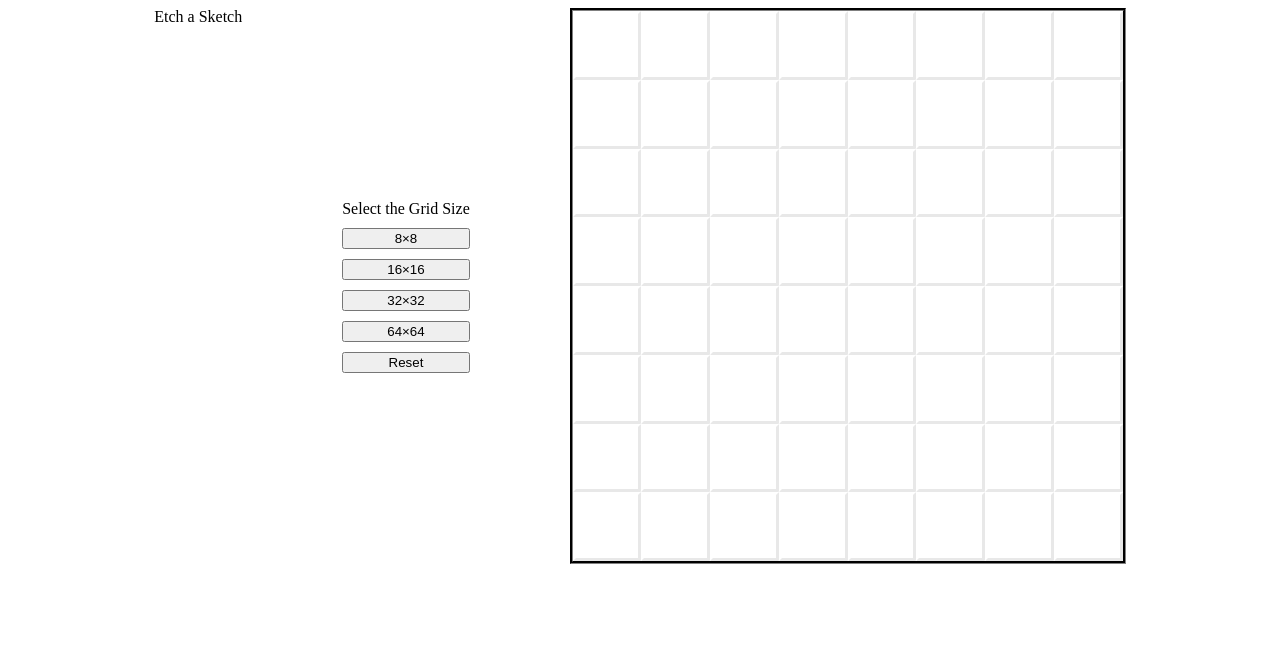
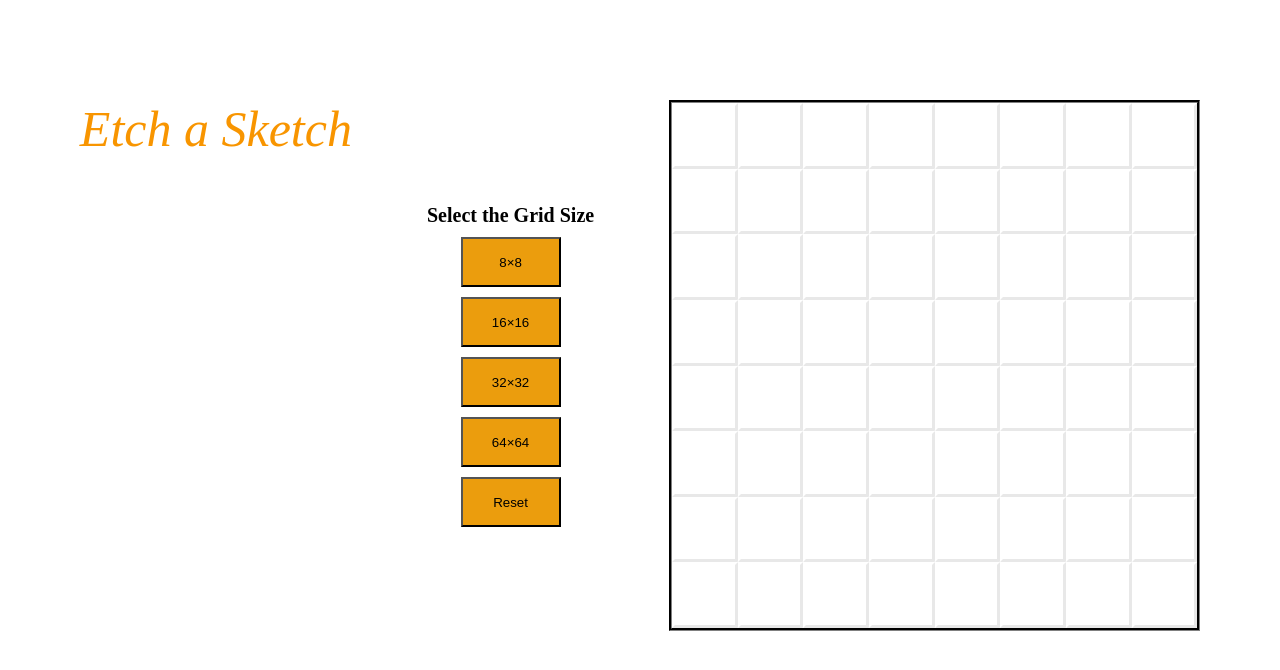
Before and after one commit to SaadJ12/Etch-A-Sketch, a plain HTML site: page index.html in a window 1280 px wide. Both pictures are taken after a click on the button "8×8". Drawn offline with Linux system fonts and the light colour scheme.

Commit message:
Given Style to title and buttons

```diff
--- a/style.css
+++ b/style.css
@@ -1,7 +1,15 @@
+body {
+    display: flex;
+    justify-content: center;
+}
+
+
 .container {
     display: flex;
     justify-content: center;
-    gap: 100px
+    gap: 75px;
+    position: absolute;
+    top: 100px;
 }
 
 .squarebox {
@@ -10,8 +18,18 @@
     grid-template-rows: repeat(8, 1fr);
     border-style: groove;
     border-color: rgb(44, 44, 44);
-    width: 550px;
-    height: 550px;
+    width: 525px;
+    height: 525px;
+}
+
+.squarebox.bigger8by8 {
+    display: grid;
+    grid-template-columns: repeat(8, 1fr);
+    grid-template-rows: repeat(8, 1fr);
+    border-style: groove;
+    border-color: rgb(44, 44, 44);
+    width: 525px;
+    height: 525px;
 }
 
 .squarebox.bigger16by16 {
@@ -20,8 +38,8 @@
     grid-template-rows: repeat(16, 1fr);
     border-style: groove;
     border-color: rgb(44, 44, 44);
-    width: 550px;
-    height: 550px;
+    width: 525px;
+    height: 525px;
 }
 
 .squarebox.bigger32by32 {
@@ -30,8 +48,8 @@
     grid-template-rows: repeat(32, 1fr);
     border-style: groove;
     border-color: rgb(44, 44, 44);
-    width: 550px;
-    height: 550px;
+    max-width: 525px;
+    max-height: 525px;
 }
 
 .squarebox.bigger64by64 {
@@ -40,8 +58,8 @@
     grid-template-rows: repeat(64, 1fr);
     border-style: groove;
     border-color: rgb(44, 44, 44);
-    width: 550px;
-    height: 550px;
+    width: 525px;
+    height: 525px;
 }
 
 .smalldiv {
@@ -55,4 +73,24 @@
     grid-template-rows: 0fr auto;
     align-self: center;
     gap: 10px;
+    justify-items: center;
+    color: black;
+    font-size: 20px;
+    font-weight: 800;
 }
+
+.button1, .button2, .button3, .button4, .default {
+    background-color: rgb(235, 157, 13);
+    color: black;
+    width: 100px;
+    height: 50px;
+}
+
+.title {
+    font-size: 50px;
+    font-family:'Dancing Script';
+    font-style: italic;
+    display: flex;
+    justify-content: flex-end;
+    color: rgb(248, 149, 0);
+}
```
